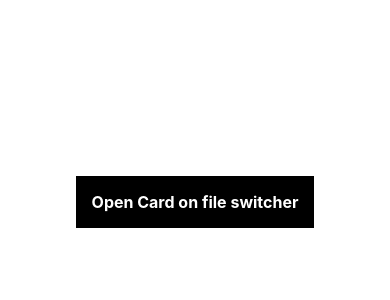
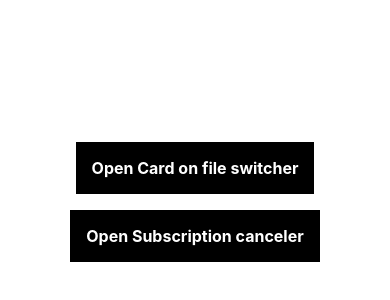
Before and after one commit to millionscard/react-native-knotapi, a React Native app in the folder example/: screen / in a window 390 px wide. Shown: the part 220-520 px from the top of the page. Built offline with nearby package versions, Linux system fonts and the light colour scheme.

Commit message:
implement subscription canceler to example app

```diff
--- a/example/src/App.tsx
+++ b/example/src/App.tsx
@@ -1,7 +1,7 @@
 import * as React from 'react';
 
 import {Pressable, StyleSheet, View, Text} from 'react-native';
-import {openCardOnFileSwitcher} from 'react-native-knotapi';
+import {openCardOnFileSwitcher, openSubscriptionCanceler} from 'react-native-knotapi';
 
 export default function App() {
 
@@ -18,11 +18,24 @@ export default function App() {
             }
         })
     }
+const handleOpenSubscriptionCanceler = () => {
+        void openSubscriptionCanceler({
+            sessionId: "9c361eed-f86c-4db7-8adb-92caca93f8d9",
+            customization: {
+                companyName: "Millions",
+                primaryColor: "#5b138c",
+                textColor: "#e0e0e0"
+            }
+        })
+    }
 
     return (
         <View style={styles.container}>
             <Pressable onPress={handleOpenCardSwitcher} style={styles.button}>
                 <Text style={styles.textButton}>Open Card on file switcher</Text>
+            </Pressable>
+            <Pressable onPress={handleOpenSubscriptionCanceler} style={styles.button}>
+                <Text style={styles.textButton}>Open Subscription canceler</Text>
             </Pressable>
         </View>
     );
@@ -47,5 +60,6 @@ const styles = StyleSheet.create({
     button: {
         backgroundColor: 'black',
         padding: 16,
+        marginVertical: 8,
     }
 });
```
